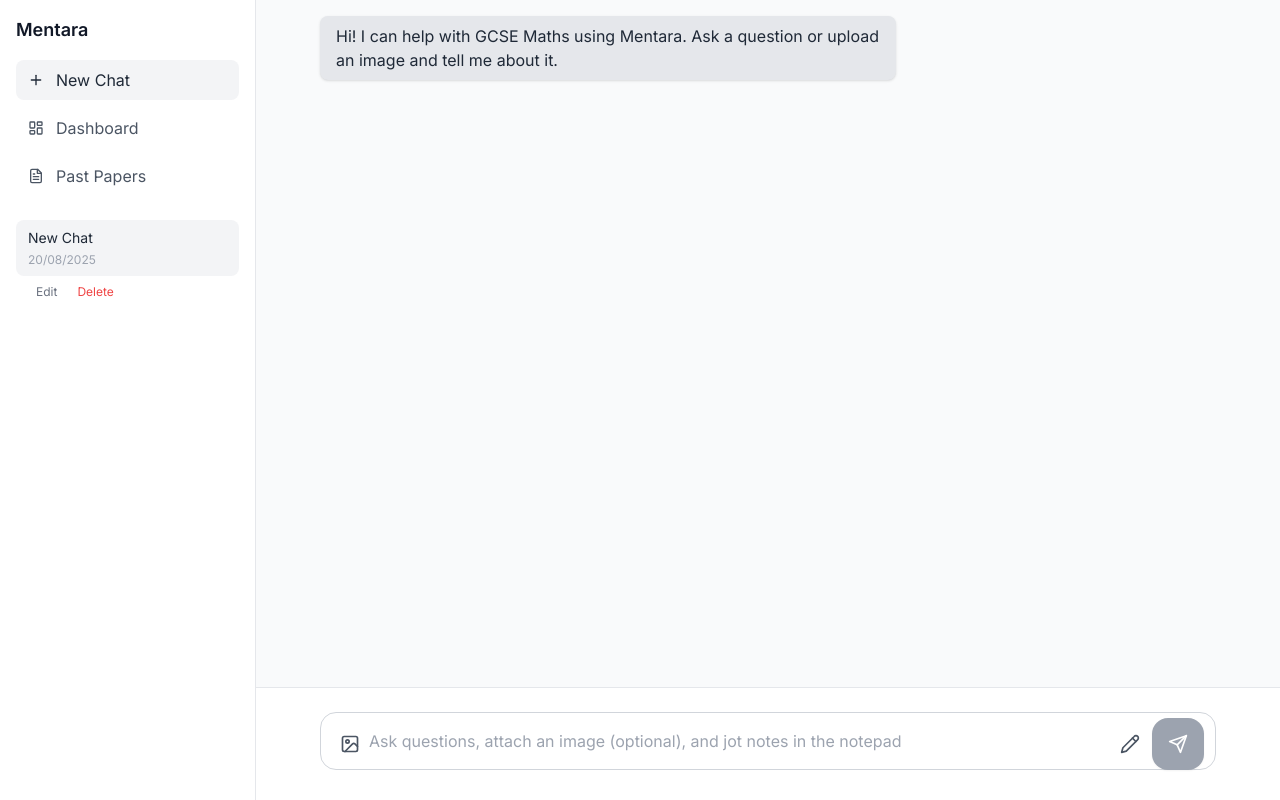
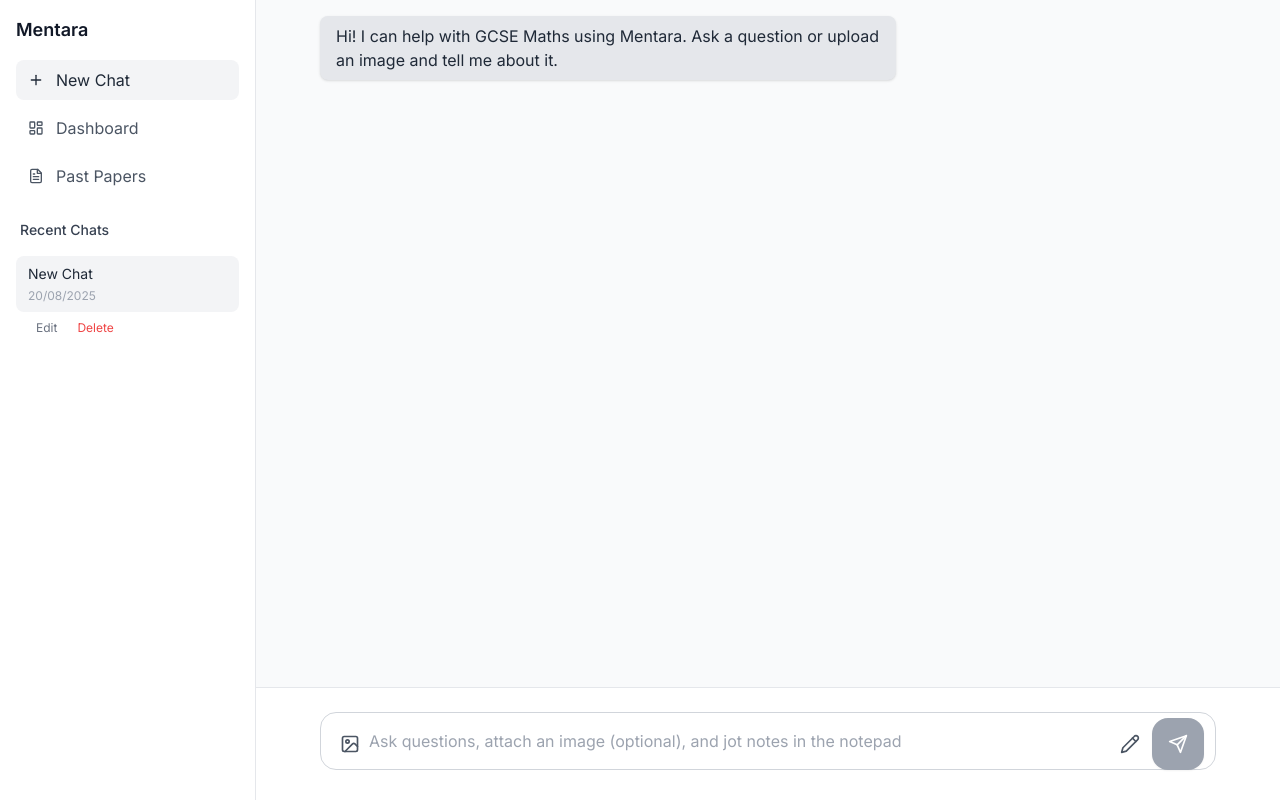
Before and after one commit to jack33wong/tutor, a Next.js app: page / in a window 1280 px wide. Built offline with nearby package versions, Linux system fonts and the light colour scheme.

Commit message:
Add 'Recent Chats' header to main chat page - Add consistent header styling matching dashboard and past-papers pages - Maintain visual consistency across all pages - Header provides clear section identification for chat history

```diff
--- a/app/page.tsx
+++ b/app/page.tsx
@@ -286,6 +286,10 @@
 				<LeftSidebar onNewChat={createNewChat}>
 					{/* Chat History */}
 					<div className="flex-1 overflow-y-auto">
+						{/* Recent Chats Header */}
+						<div className="mb-4">
+							<h3 className="text-sm font-medium text-gray-700 mb-3 px-1">Recent Chats</h3>
+						</div>
 
 						{chatSessions.map((session, index) => (
 							<div key={session.id} className="mb-2">
```
